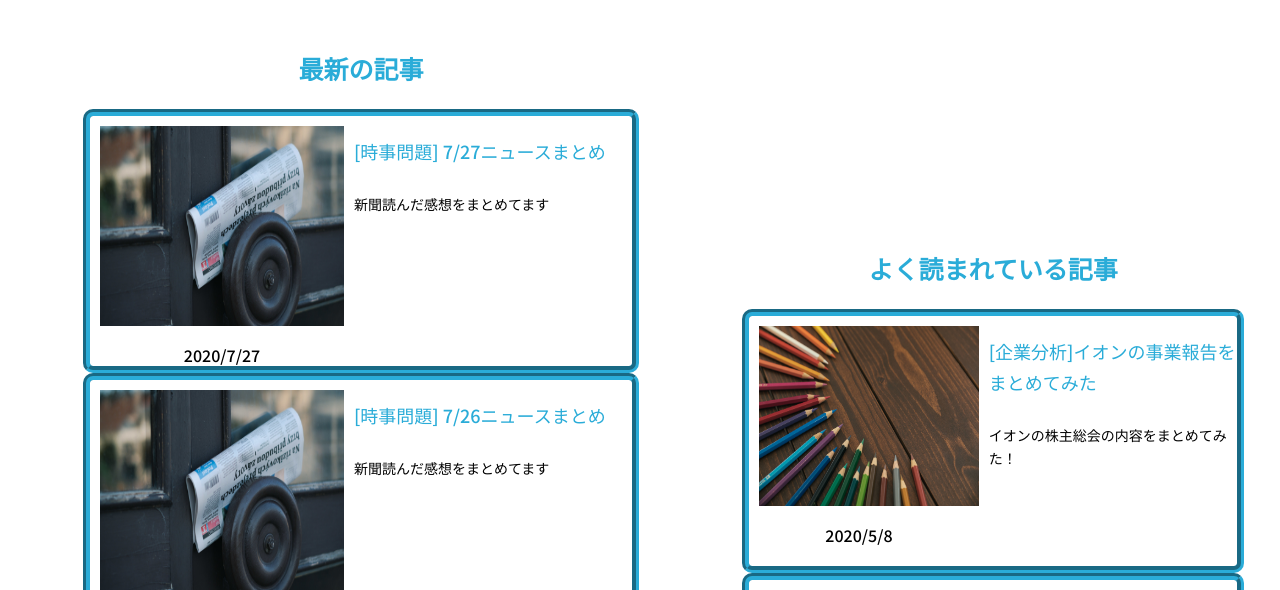
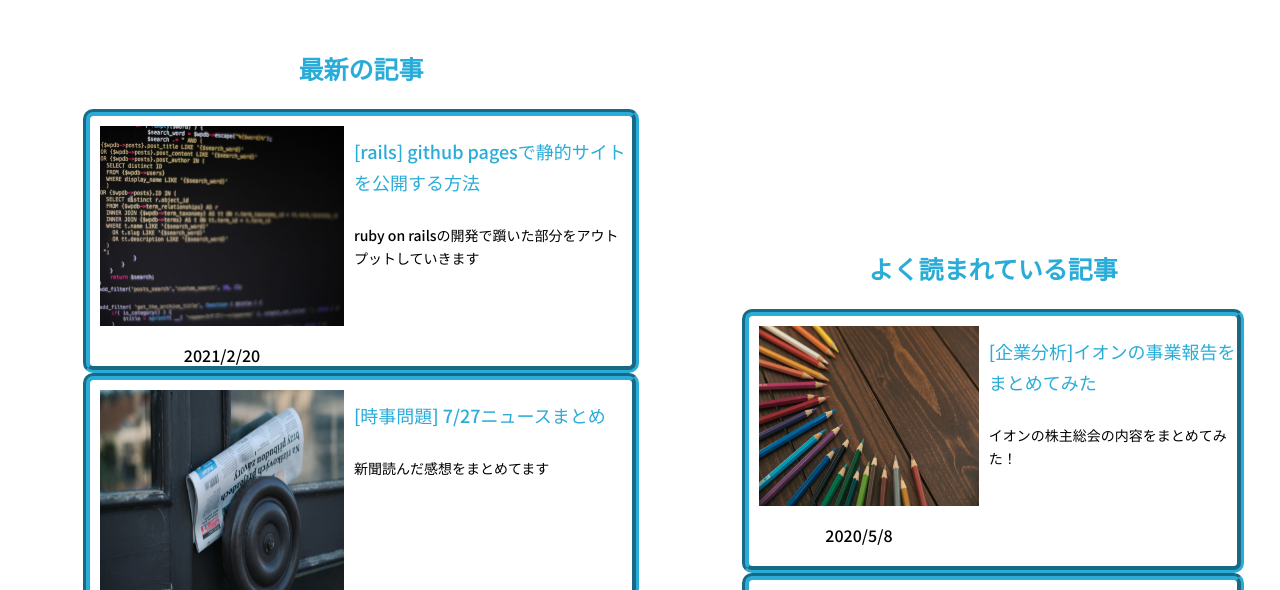
Before and after one commit to kazuyama8050/taichi9024.github.io, a plain HTML site: page index.html in a window 1280 px wide. Shown: the part 510-1100 px from the top of the page. Drawn offline with Linux system fonts and the light colour scheme.

Commit message:
page更新

```diff
--- a/index.html
+++ b/index.html
@@ -80,6 +80,25 @@
           <div>
               <h2 class="sub-intro"><a>最新の記事</a></h2>
               </div>
+              <div class="box">
+                <div class="div">
+                <a href="#">
+                <img class="box-image" src='images/prog.jpg'aligh="bottom" width="250px" height="200px"></a>
+                <p class="time">2021/2/20
+                </p>
+                </div>
+                </a>
+                <span class="span">
+                <p class="content-text">
+                <a href="#">
+                  [rails] github pagesで静的サイトを公開する方法
+                </a>
+                </p>
+                <p class="detail">
+                  <a href="#">ruby on railsの開発で躓いた部分をアウトプットしていきます</a>
+                  </p>
+                </span>
+               </div><!--content-box終了!-->
               <div class="box">
                 <div class="div">
                 <a href="nikki/7.27.html">
```
Also changed, not shown: images/prog.jpg (added), 1 other file.
